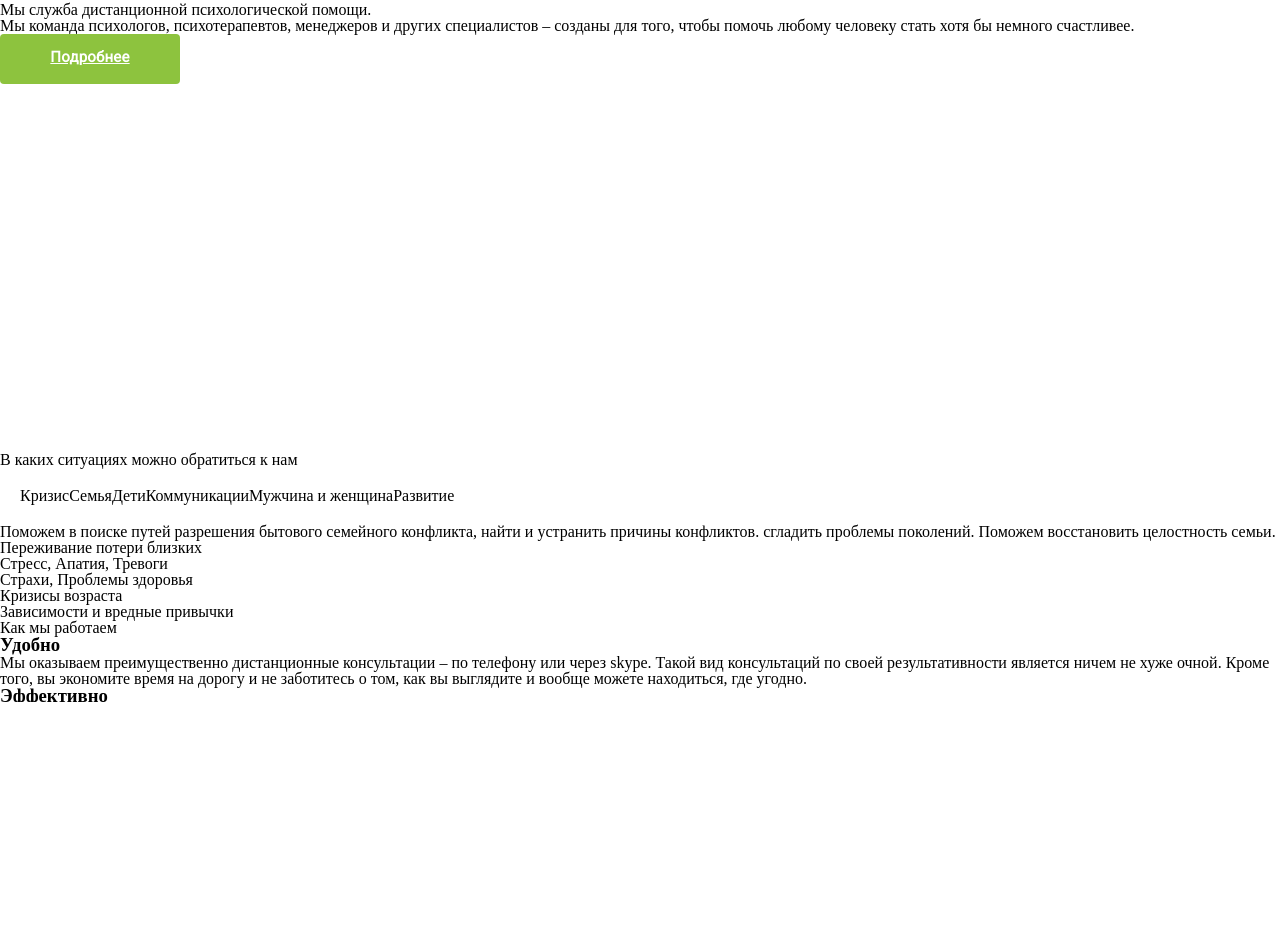
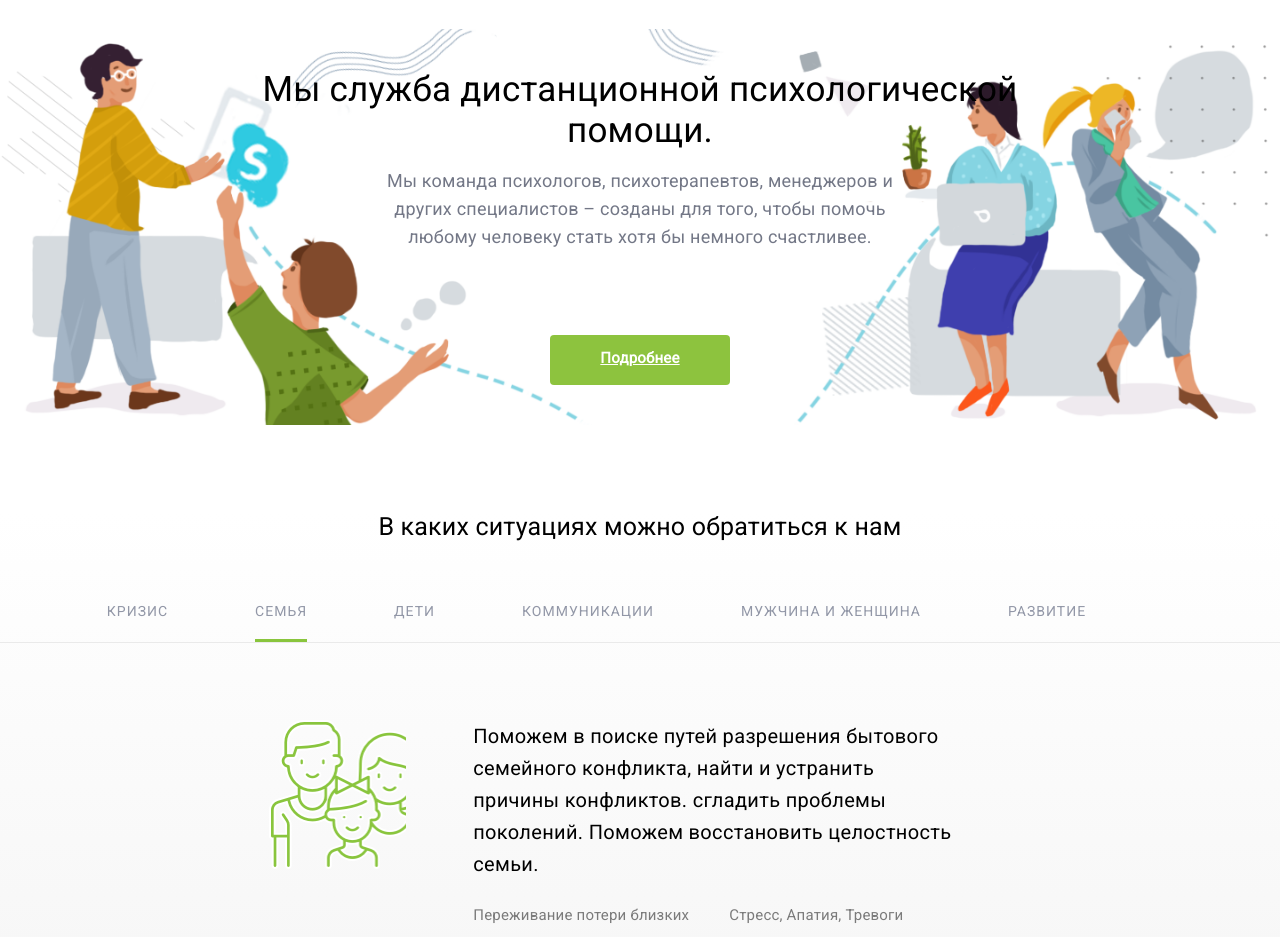
Before and after one commit to YongminK/i-understand-mockup-test, a React app: page / in a window 1280 px wide. Shown: the part 98-1035 px from the top of the page. Before the commit the page ends 800 px from the top, so only its background shows below. Built offline with nearby package versions, Linux system fonts and the light colour scheme.

Commit message:
styles for new components

```diff
--- a/src/style/style.css
+++ b/src/style/style.css
@@ -1,16 +1,18 @@
-html, body {
+html,
+body {
     height: 100%;
     margin: 0;
     padding: 0;
-    overflow: hidden;
- }
-.header{
+}
+
+.header {
     height: 50px;
     display: flex;
-    margin:  25px 50px;
+    margin: 25px 50px;
     justify-content: space-between;
 }
-.header__logo{
+
+.header__logo {
     background-image: url('../img/header-logo.png');
     background-position: 50% 50%;
     background-repeat: no-repeat;
@@ -18,16 +20,20 @@ html, body {
     height: 40px;
     margin-right: 40px;
 }
-.nav__list{
+
+.nav__list {
     padding: 20px;
 }
-.nav__list--footer{
+
+.nav__list--footer {
     padding-bottom: 20px;
 }
-.nav__item{
+
+.nav__item {
     display: inline-block;
 }
-.nav__link{
+
+.nav__link {
     text-decoration: none;
     color: #1D1C1C;
     font-size: 14px;
@@ -36,10 +42,12 @@ html, body {
     line-height: 17px;
 
 }
-.header .nav__link{
+
+.header .nav__link {
     margin-right: 30px;
 }
-.nav__link--footer{
+
+.nav__link--footer {
     color: #000000;
     font-family: "Open Sans";
     font-size: 14px;
@@ -48,7 +56,7 @@ html, body {
     margin-right: 25px;
 }
 
-.nav__link--border{
+.nav__link--border {
     padding-right: 20px;
     border-right: 1px solid #979797;
     margin-right: 0;
@@ -57,7 +65,8 @@ html, body {
     letter-spacing: 0.22px;
     color: #1D1C1C
 }
-.nav__link--left{
+
+.nav__link--left {
     padding-left: 20px;
     margin-right: 0 !important;
     font-family: 'Roboto', sans-serif;
@@ -65,18 +74,23 @@ html, body {
     color: #000000;
     letter-spacing: 0.22px;
 }
-.nav .nav__list .nav__item:last-child > a{
+
+.nav .nav__list .nav__item:last-child>a {
     margin-right: 40px;
 }
-.header__right, .header__left{
+
+.header__right,
+.header__left {
     display: flex;
 }
-.question-button{
+
+.question-button {
     display: inline-block;
     height: 50px;
     width: 180px;
 }
-.button__green{
+
+.button__green {
     display: inline-block;
     height: 50px;
     width: 180px;
@@ -92,6 +106,271 @@ html, body {
     cursor: pointer;
     font-family: 'Roboto', sans-serif;
 }
-.intro{
+
+.intro {
+    background-image: url('../img/intro-back.png');
+    background-repeat: no-repeat;
+    background-size: contain;
+    background-position: 50% 50%;
+    width: 100%;
     height: 450px;
+    display: flex;
+    justify-content: center;
+    flex-flow: column;
+    align-items: center;
 }
+
+.intro__introduce {
+    margin: 0 20% 16px 20%;
+}
+
+.introduce__text {
+    color: #000000;
+    font-family: 'Roboto', sans-serif;
+    font-size: 35px;
+    letter-spacing: 0.23px;
+    line-height: 41px;
+    text-align: center;
+}
+
+.intro__description {
+    margin: 0 30% 84px 30%;
+}
+
+.intro__description .description__text {
+    opacity: 0.9;
+    color: #64697A;
+    font-family: 'Roboto', sans-serif;
+    font-size: 18px;
+    letter-spacing: 0.23px;
+    line-height: 28px;
+    text-align: center;
+}
+
+.situation {
+    margin-top: 60px;
+}
+
+.situation__when p {
+    color: #000000;
+    font-family: 'Roboto', sans-serif;
+    font-size: 25px;
+    font-weight: 300;
+    letter-spacing: 0.2px;
+    line-height: 29px;
+    text-align: center;
+}
+
+.situation__when {
+    margin-bottom: 42px;
+}
+
+.situation__choose .nav__list {
+    text-align: center;
+    border-bottom: 1px solid #EAEAEA;
+    padding: 0;
+
+}
+
+.situation__choose .nav__item {
+    color: #9297A7;
+    font-family: 'Roboto', sans-serif;
+    font-size: 14px;
+    letter-spacing: 1px;
+    line-height: 16px;
+    text-align: center;
+    margin-right: 87px;
+    text-transform: uppercase;
+    padding: 20px 0;
+}
+
+.nav__item--active {
+    border-bottom: 3px solid #89C53D;
+}
+
+.situation {
+    background-color: #FFFFFF;
+    background: linear-gradient(180deg, rgba(255, 255, 255, 0.5) 0%, rgba(235, 235, 235, 0.5) 100%);
+    margin-bottom: 60px;
+}
+
+
+.situation__description {
+    padding: 77px 25% 68px 21%;
+    display: flex;
+}
+
+.situation__description .description__logo {
+    background-image: url('../img/family.png');
+    width: 162px;
+    height: 149px;
+    display: inline-block;
+    margin-right: 67px;
+}
+
+.situation__description .description__desc {
+    width: 83%;
+}
+
+.situation__description .description__text {
+    color: #000000;
+    font-family: 'Roboto';
+    font-size: 20px;
+    letter-spacing: 0.33px;
+    line-height: 32px;
+    margin-bottom: 20px;
+}
+
+.description__tags__list {
+    opacity: 0.5;
+    color: #000000;
+    font-family: 'Roboto';
+    font-size: 15px;
+    letter-spacing: 0.2px;
+    line-height: 31px;
+}
+
+.description__tags__item {
+    display: inline-block;
+    padding-right: 40px;
+}
+
+/**********
+***WORK***
+***********/
+.work {
+    padding: 60px 240px;
+}
+
+.work .work__how {
+    color: #000000;
+    font-family: 'Roboto';
+    font-size: 25px;
+    letter-spacing: 0.2px;
+    line-height: 29px;
+    text-align: center;
+    margin-bottom: 61px;
+}
+
+.work__block {
+    display: flex;
+    justify-content: space-between;
+    margin-bottom: 60px;
+}
+
+.work__block:nth-child(odd) {
+    flex-flow: row-reverse;
+}
+
+.work__block__text {
+    display: inline-block;
+    width: 520px;
+}
+
+.work__block__head {
+    color: #000000;
+    font-family: 'Roboto';
+    font-size: 20px;
+    letter-spacing: 0.33px;
+    line-height: 32px;
+    font-weight: normal;
+    display: inline-block;
+}
+
+.work__block__desc {
+    opacity: 0.6;
+    color: #1D1C1C;
+    font-family: 'Roboto';
+    font-size: 14px;
+    line-height: 24px;
+    display: inline-block;
+}
+
+.work__block__img {
+    width: 400px;
+    height: 240px;
+    background-repeat: no-repeat;
+    background-position: 50% 50%;
+    display: inline-block;
+}
+
+.work__block:nth-child(even)>.work__block__img {
+    margin-right: 40px;
+}
+
+.work__block:nth-child(odd)>.work__block__img {
+    margin-left: 40px;
+}
+
+.work__block__img--1 {
+    background-image: url('../img/work-img-1.png');
+}
+
+.work__block__img--2 {
+    background-image: url('../img/work-img-2.png');
+}
+
+.work__block__img--3 {
+    background-image: url('../img/work-img-3.png');
+}
+
+.work__block__img--4 {
+    background-image: url('../img/work-img-4.png');
+}
+
+.specialists{
+    padding: 60px 425px;
+}
+.specialists__head {
+    color: #000000;
+    font-family: 'Roboto';
+    font-size: 25px;
+    letter-spacing: 0.17px;
+    line-height: 29px;
+    text-align: center;
+    margin-bottom: 16px;
+}
+.specialists__logo{
+    display: flex;
+    flex-flow: column;
+    align-items: center;
+    margin-bottom: 10px;
+}
+.specialists__logo__img{
+    width: 150px;
+    height: 150px;
+    border-radius: 50%;
+    background-image: url('../img/doctor.png');
+    background-repeat: no-repeat;
+    background-position: 50% 50%;
+    background-size: contain;
+    margin-bottom: 10px;
+}
+.specialists__logo__desc {
+    color: #1D1C1C;
+    font-family: Roboto;
+    font-size: 16px;
+    font-weight: 300;
+    letter-spacing: 0.29px;
+    line-height: 30px;
+    text-align: center;
+}
+
+.specialists__name {
+    color: #000000;
+    font-family: 'Roboto';
+    font-size: 20px;
+    letter-spacing: 0.33px;
+    line-height: 32px;
+    text-align: center;
+    margin-bottom: 10px;
+}
+
+.specialists__description {
+    color: #1D1C1C;
+    font-family: "Roboto";
+    font-size: 14px;
+    letter-spacing: 0.25px;
+    line-height: 28px;
+    text-align: center;
+}
```
